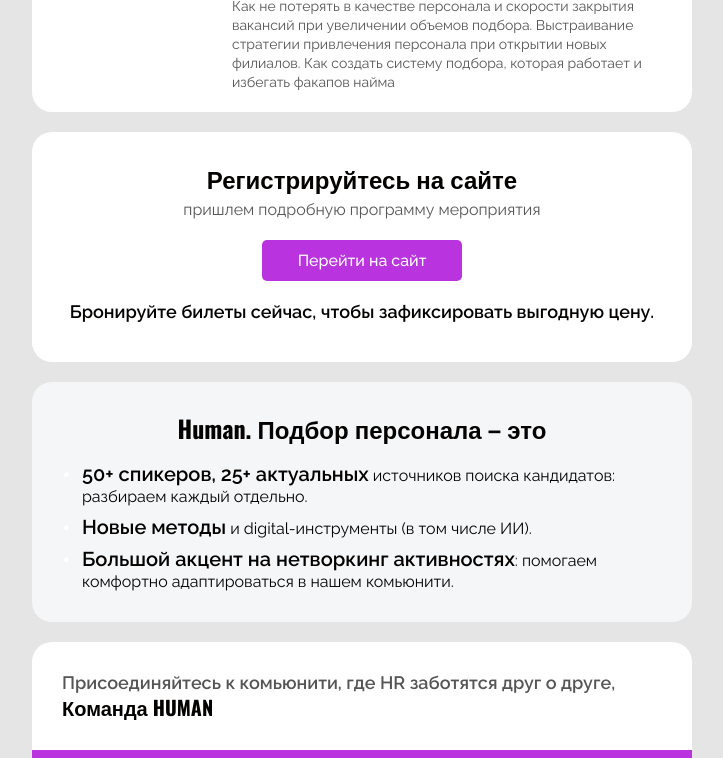
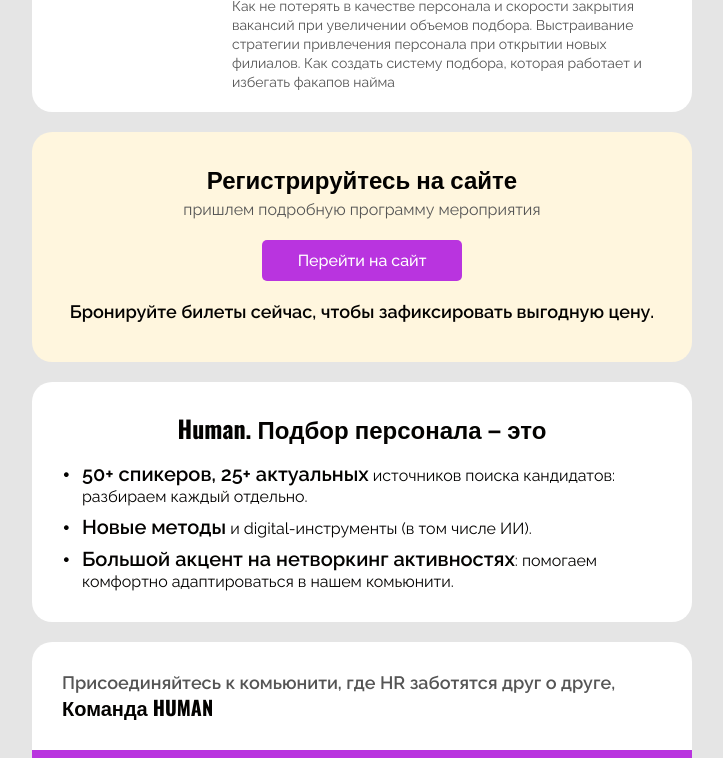
Before and after one commit to Anastasiia-Am/human_rec_16.08, a plain HTML site: page index.html in a window 1280 px wide. Shown: the part 1815-2573 px from the top of the page, without its empty margins (278-1001 px from the left). Drawn offline with nearby package versions, Linux system fonts and the light colour scheme.

Commit message:
Update index.html

```diff
--- a/index.html
+++ b/index.html
@@ -247,7 +247,7 @@
       </tr></table>
   </td>
 </tr><tr em="block" class="em-structure">
-                                    <td align="center" style="padding: 30px; background-color: #ffffff; background-repeat: repeat; border-radius: 20px;" class="em-mob-padding_left-20 em-mob-padding_right-20" bgcolor="#FFFFFF">
+                                    <td align="center" style="padding: 30px; background-color: #fff6de; background-repeat: repeat; border-radius: 20px;" class="em-mob-padding_left-20 em-mob-padding_right-20" bgcolor="#FFF6DE">
                                         <table align="center" border="0" cellspacing="0" cellpadding="0" class="em-mob-width-100perc">
                                             <tr>
                                                 <td width="600" valign="top" class="em-mob-wrap em-mob-width-100perc">
@@ -281,7 +281,7 @@
       </tr></table>
   </td>
 </tr><tr em="block" class="em-structure">
-                                    <td align="center" style="padding: 30px; background-color: #f5f6f8; background-repeat: repeat; border-radius: 20px;" class="em-mob-padding_left-20 em-mob-padding_right-20" bgcolor="#F5F6F8">
+                                    <td align="center" style="padding: 30px; background-color: #ffffff; background-repeat: repeat; border-radius: 20px;" class="em-mob-padding_left-20 em-mob-padding_right-20" bgcolor="#FFFFFF">
                                         <table align="center" border="0" cellspacing="0" cellpadding="0" class="em-mob-width-100perc">
                                             <tr>
                                                 <td width="600" valign="top" class="em-mob-wrap em-mob-width-100perc">
@@ -292,7 +292,7 @@
   <table cellpadding="0" cellspacing="0" border="0" width="100%">
     <tr>
       <td align="left" valign="top" width="10">
-      <div style="font-family: Helvetica, Arial, sans-serif; font-size: 24px; line-height: 21px; color: #ffffff;" class="em-font-Raleway-Regular"><span style="font-weight: bold;">•</span></div>
+      <div style="font-family: Helvetica, Arial, sans-serif; font-size: 24px; line-height: 21px; color: #030200" class="em-font-Raleway-Regular"><span style="font-weight: bold; color: #030200">•</span></div>
       </td>
       <td width="10">&nbsp;</td>
       <td align="left" valign="top">
@@ -303,7 +303,7 @@
   <table cellpadding="0" cellspacing="0" border="0" width="100%">
     <tr>
       <td align="left" valign="top" width="10">
-      <div style="font-family: Helvetica, Arial, sans-serif; font-size: 24px; line-height: 21px; color: #ffffff;" class="em-font-Raleway-Regular"><span style="font-weight: bold;">•</span></div>
+      <div style="font-family: Helvetica, Arial, sans-serif; font-size: 24px; line-height: 21px; color: #030200" class="em-font-Raleway-Regular"><span style="font-weight: bold; color: #030200">•</span></div>
       </td>
       <td width="10">&nbsp;</td>
       <td align="left" valign="top">
@@ -314,7 +314,7 @@
   <table cellpadding="0" cellspacing="0" border="0" width="100%">
     <tr>
       <td align="left" valign="top" width="10">
-      <div style="font-family: Helvetica, Arial, sans-serif; font-size: 24px; line-height: 21px; color: #ffffff;" class="em-font-Raleway-Regular"><span style="font-weight: bold;">•</span></div>
+      <div style="font-family: Helvetica, Arial, sans-serif; font-size: 24px; line-height: 21px; color: #030200" class="em-font-Raleway-Regular"><span style="font-weight: bold; color: #030200">•</span></div>
       </td>
       <td width="10">&nbsp;</td>
       <td align="left" valign="top">
```
